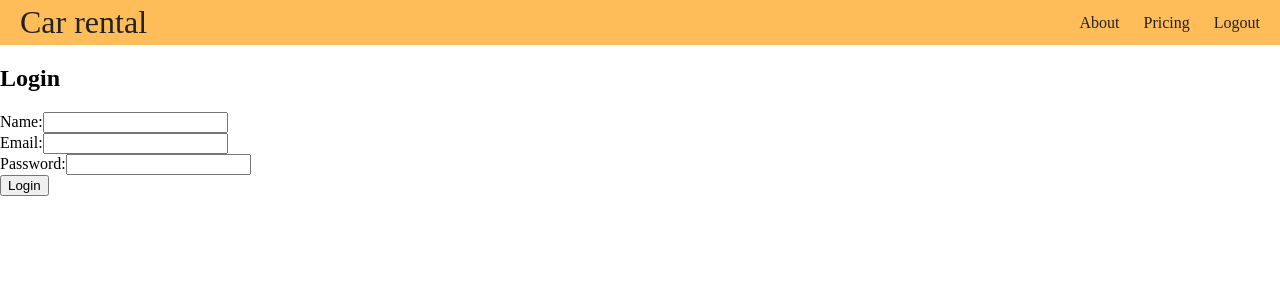
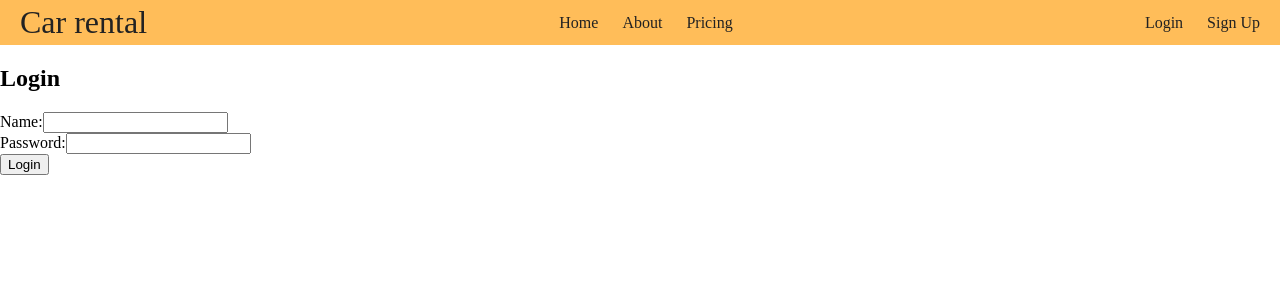
Before and after one commit to miko628/car-rental-frontend, a React (Create React App) app: page /login in a window 1280 px wide. Shown: the top 300 px of the page. Built offline with nearby package versions, Linux system fonts and the light colour scheme.

Commit message:
0.7 login and register

```diff
--- a/package.json
+++ b/package.json
@@ -16,6 +16,7 @@
     "react-leaflet": "^4.0.0",
     "react-router-dom": "^6.3.0",
     "react-scripts": "5.0.1",
+    "react-validation": "^3.0.7",
     "web-vitals": "^2.1.4"
   },
   "scripts": {
--- a/src/App.js
+++ b/src/App.js
@@ -1,97 +1,164 @@
 //import logo from './logo.svg';
 //import './App.css';
-import React, { useCallback, useState } from 'react';
-import axios from 'axios'
-import { BrowserRouter as Router, Routes, Route, Link } from "react-router-dom";
-//import { useNavigate } from "react-router-dom"
+import React, {useEffect, useState} from 'react';
+import {Link, Route, Routes, useNavigate} from "react-router-dom";
 import StartPage from './components/StartPage';
 import LoginForm from './components/LoginForm';
 import RegisterForm from './components/RegisterForm';
 import HomePage from './components/HomePage';
-import NavBar from './components/NavBar';
 import PricingPage from './components/PricingPage';
 import AboutPage from './components/AboutPage';
+import "./components/styles.css"
+import AuthService from "./services/auth.service";
 
-//test user
-const adminUser = {
-    email: "admin@admin.com",
-    password: "admin123"
-}
-const accessToken = ''
-const apiUrl = 'http://localhost:8080'
-
-const authAxios = axios.create({
-    baseURL: apiUrl,
-    headers: {
-        Authorization: `Bearer ${accessToken}`
-    }
-})
 
 export default function App() {
     const [user, setUser] = useState({name: "", email: ""})
     const [users, setUsers] = useState([])
     const [error, setError] = useState("")
 
+    const [showModeratorBoard, setShowModeratorBoard] = useState(false);
+    const [showAdminBoard, setShowAdminBoard] = useState(false);
+    const [currentUser, setCurrentUser] = useState(undefined);
+
+    useEffect(() => {
+        const user = AuthService.getCurrentUser();
+
+        if (user) {
+            setCurrentUser(user);
+            setShowModeratorBoard(user.roles.includes("ROLE_MODERATOR"));
+            setShowAdminBoard(user.roles.includes("ROLE_ADMIN"));
+        }
+    }, []);
+
+
+    let navigate = useNavigate();
+
     const Register = details => {
         console.log(details);
         console.log("Registered in!");
     }
 
-    const Login = details => {
-        console.log(details);
-        var email = details.email;
-        var password = details.password;
+    const logoutHandler = () => {
+        AuthService.logout();
+        // setShowModeratorBoard(false);
+        // setShowAdminBoard(false);
+        // setCurrentUser(undefined);
+    };
 
-        if (details.email == adminUser.email && details.password == adminUser.password) {
-            console.log("Logged in!");
-            setUser({
-                name: details.name,
-                email: details.email
-            })
-        } else {
-            console.log("Login details do not match!")
-        }
-
-    }
 
     const Logout = () => {
         console.log("Logout");
-        setUser({ name: "", email: ""});
+        setUser({name: "", email: ""});
     }
 
     return (
-        // (user.email != "") ? (
-        //     //<div className="welcome">
-        //         //<h2>Welcome, <span>{user.name}</span></h2>
-        //         //<button>Logout</button>
-        //     //</div>
-        //     //<Home Logout={Logout} user={user} />
-        //     <Router>
-        //         <NavBar Logout={Logout} user={user} />
-        //         <Routes>
-        //             <Route path="/" element={<StartPage />} />
-        //             <Route path="/login" element={<LoginForm Login={Login} error={error} />} />
-        //             <Route path="/register" element={<RegisterPage Register={Register} error={error} />} />
-        //             <Route path="/home" element={<HomePage Logout={Logout} user={user} />} />
-        //             <Route path="/pricing" element={<PricingPage />} />
-        //             <Route path="/about" element={<AboutPage />} />
+        <div>
+            {/*<nav className="nav">*/}
+            {/*    <a className="site-title" onClick={() => ("/home")}>Car rental</a>*/}
+            {/*    <ul>*/}
+            {/*        <li>*/}
+            {/*            <a onClick={() => navigate("/about")}>About</a>*/}
+            {/*        </li>*/}
+            {/*        <li>*/}
+            {/*            <a onClick={() => navigate("/pricing")}>Pricing</a>*/}
+            {/*        </li>*/}
+            {/*        <li>*/}
+            {/*            <a onClick={logoutHandler}>Logout</a>*/}
+            {/*        </li>*/}
+            {/*    </ul>*/}
+            {/*</nav>*/}
 
-        //         </Routes>
-        //     </Router>
-        // ) : (
-        //     <LoginForm Login={Login} error={error} />
-        // )
-        <Router>
-            <NavBar Logout={Logout} user={user} />
+            <nav className="nav">
+                <Link to={"/"} className="site-title">
+                    Car rental
+                </Link>
+                <ul>
+                    <li>
+                        <Link to={"/home"} className="nav-link">
+                            Home
+                        </Link>
+                    </li>
+                    <li>
+                        <Link to={"/about"} className="nav-link">
+                            About
+                        </Link>
+                    </li>
+                    <li>
+                        <Link to={"/pricing"} className="nav-link">
+                            Pricing
+                        </Link>
+                    </li>
+                    {showModeratorBoard && (
+                        <li className="nav-item">
+                            <Link to={"/mod"} className="nav-link">
+                                Moderator Board
+                            </Link>
+                        </li>
+                    )}
+
+                    {showAdminBoard && (
+                        <li className="nav-item">
+                            <Link to={"/admin"} className="nav-link">
+                                Admin Board
+                            </Link>
+                        </li>
+                    )}
+                    {currentUser && (
+                        <li className="nav-item">
+                            <Link to={"/user"} className="nav-link">
+                                User
+                            </Link>
+                        </li>
+                    )}
+
+                </ul>
+
+                <ul>
+
+                    {currentUser ? (
+                        <div>
+                            <li className="nav-item">
+                                <Link to={"/profile"} className="nav-link">
+                                    {currentUser.username}
+                                </Link>
+                            </li>
+                            <li className="nav-item">
+                                <a href="/login" className="nav-link" onClick={logoutHandler}>
+                                    LogOut
+                                </a>
+                            </li>
+                        </div>
+                    ) : (
+                        <ul>
+
+                            <li className="nav-item">
+                                <Link to={"/login"} className="nav-link">
+                                    Login
+                                </Link>
+                            </li>
+
+                            <li className="nav-item">
+                                <Link to={"/register"} className="nav-link">
+                                    Sign Up
+                                </Link>
+                            </li>
+
+                        </ul>
+
+                    )}
+                </ul>
+            </nav>
+
             <Routes>
-                <Route exact path="/" element={<StartPage />} />
-                <Route path="/login" element={<LoginForm Login={Login} error={error} />} />
-                <Route path="/register" element={<RegisterForm Register={Register} error={error} />} />
-                <Route path="/home" element={<HomePage Logout={Logout} user={user} />} />
-                <Route path="/pricing" element={<PricingPage />} />
-                <Route path="/about" element={<AboutPage />} />
+                <Route exact path="/" element={<StartPage/>}/>
+                <Route path="/login" element={<LoginForm/>}/>
+                <Route path="/register" element={<RegisterForm Register={Register} error={error}/>}/>
+                <Route path="/home" element={<HomePage Logout={Logout} user={user}/>}/>
+                <Route path="/pricing" element={<PricingPage/>}/>
+                <Route path="/about" element={<AboutPage/>}/>
 
             </Routes>
-        </Router>
+        </div>
     )
 }
--- a/src/components/HomePage.js
+++ b/src/components/HomePage.js
@@ -1,7 +1,6 @@
-import React, { useState } from 'react';
-import NavBar from './NavBar2';
+import React from 'react';
 
-export default function HomePage( { Logout, user } ) {
+export default function HomePage({Logout, user}) {
     return (
         <div className="Home">
             <div className="welcome">
--- a/src/components/LoginForm.js
+++ b/src/components/LoginForm.js
@@ -1,37 +1,78 @@
-import React, { useState } from 'react'
-import { useNavigate } from "react-router-dom"
-import { BrowserRouter as Router, Routes, Route, Link } from "react-router-dom";
+import React, {useRef, useState} from 'react'
+import {useNavigate} from "react-router-dom"
+import AuthService from "../services/auth.service";
 
-export default function LoginForm({ Login, error }) {
-    const [details, setDetails] = useState({name: "", email: "", password: ""})
+export default function LoginForm() {
     let navigate = useNavigate();
+
+    const [username, setUsername] = useState("");
+    const [password, setPassword] = useState("");
+    const [loading, setLoading] = useState(false);
+    const [message, setMessage] = useState("");
+
+    const form = useRef();
+    const checkBtn = useRef();
+
+    const onChangeUsername = (e) => {
+        const username = e.target.value;
+        setUsername(username);
+    };
+
+    const onChangePassword = (e) => {
+        const password = e.target.value;
+        setPassword(password);
+    };
 
     const submitHandler = e => {
         e.preventDefault();
 
-        Login(details)
-        navigate("/home")
+
+        setMessage("");
+        setLoading(true);
+
+
+        console.log(username);
+        console.log(password);
+
+
+        AuthService.login(username, password).then(
+            () => {
+                navigate("/home");
+                window.location.reload();
+            },
+            (error) => {
+                const resMessage =
+                    (error.response &&
+                        error.response.data &&
+                        error.response.data.message) ||
+                    error.message ||
+                    error.toString();
+
+                setLoading(false);
+                setMessage(resMessage);
             }
+        );
+    };
 
     return (
-        <form onSubmit={submitHandler}>
+
+        <div>
+            <form onSubmit={submitHandler} ref={form}>
                 <div className="form-inner">
                     <h2>Login</h2>
                     {/* ERROR! */}
                     <div className="form-group">
                         <label htmlFor="name">Name:</label>
-                    <input type="text" name="name" id="name" onChange={e => setDetails({...details, name: e.target.value})} value={details.name} />
-                </div>
-                <div className="form-group">
-                    <label htmlFor="email">Email:</label>
-                    <input type="email" name="email" id="email" onChange={e => setDetails({...details, email: e.target.value})} value={details.email} />
+                        <input type="text" name="name" id="name" value={username} onChange={onChangeUsername}/>
                     </div>
                     <div className="form-group">
                         <label htmlFor="password">Password:</label>
-                    <input type="password" name="passworc" id="password" onChange={e => setDetails({...details, password: e.target.value})} value={details.password} />
+                        <input type="password" name="passworc" id="password" value={password}
+                               onChange={onChangePassword}/>
                     </div>
                     <input type="submit" value="Login"/>
                 </div>
             </form>
+        </div>
     )
 }
--- a/src/components/NavBar.js
+++ /dev/null
@@ -1,31 +0,0 @@
-import React, { useState } from 'react';
-import { useNavigate } from "react-router-dom"
-import { BrowserRouter as Router, Routes, Route, Link } from "react-router-dom";
-import "./styles.css"
-
-export default function Navbar( { Logout, user } ) {
-    let navigate = useNavigate();
-
-    const logoutHandler = e => {
-        e.preventDefault();
-
-        Logout();
-    }
-
-    return (
-        <nav className="nav">
-            <a className="site-title" onClick={() => navigate("/home")}>Car rental</a>
-            <ul>
-                <li>
-                    <a onClick={() => navigate("/about")}>About</a>
-                </li>
-                <li>
-                    <a onClick={() => navigate("/pricing")}>Pricing</a>
-                </li>
-                <li>
-                    <a onClick={logoutHandler}>Logout</a>
-                </li>
-            </ul>
-        </nav>
-    )
-}
--- a/src/components/NavBar2.js
+++ /dev/null
@@ -1,54 +0,0 @@
-import React from 'react';
-import { useNavigate } from "react-router-dom"
-import { makeStyles } from '@material-ui/core/styles';
-import AppBar from '@material-ui/core/AppBar';
-import IconButton from '@material-ui/core/IconButton';
-import MenuIcon from '@material-ui/icons/Menu';
-
-//import logo from '../logo.svg'
-//import logoMobile from '../logoMobile.svg'
-import { Toolbar, Typography } from '@material-ui/core'
-
-const useStyles = makeStyles((theme) => ({
-    bar: { paddingTop: "1.15rem",
-        backgroundColor: "#ffe7e7",
-    ['@media (max-width:780px)']: {
-        flexDirection: "column"
-    }
-},
-    menuItem: {
-        cursor: "pointer",
-        flexGrow: 1,
-        "&:hover": {
-            color: "#fff"
-        },
-        ['@media (max-width:780px)']: {
-            paddingBottom: "1rem"
-        }
-    }
-}));
-
-export default function NavBar() {
-    const classes = useStyles();
-    let navigate = useNavigate();
-
-    return (
-        <Toolbar position="sticky" color="rgba(0, 0, 0, 0.87)" className={classes.bar}>
-            <Typography variant="h6" className={classes.menuItem}>
-                CarSharing
-            </Typography>
-            <Typography variant="h6" className={classes.menuItem}>
-                Map
-            </Typography>
-            <Typography variant="h6" className={classes.menuItem} onClick={() => navigate("/about")} >
-                About
-            </Typography>
-            <Typography variant="h6" className={classes.menuItem} onClick={() => navigate("/pricing")} >
-                Pricing
-            </Typography>
-            <Typography variant="h6" className={classes.menuItem}>
-                Contact
-            </Typography>
-        </Toolbar>
-    )
-}
--- a/src/components/RegisterForm.js
+++ b/src/components/RegisterForm.js
@@ -1,16 +1,54 @@
-import React, { useState } from 'react'
-import { useNavigate } from "react-router-dom"
-import { BrowserRouter as Router, Routes, Route, Link } from "react-router-dom";
+import React, {useState} from 'react'
+import {useNavigate} from "react-router-dom"
+import AuthService from "../services/auth.service";
 
-export default function RegisterForm({ Register, error }) {
-    const [details, setDetails] = useState({name: "", email: "", password: ""})
+export default function RegisterForm() {
     let navigate = useNavigate();
+
+    const [username, setUsername] = useState("");
+    const [email, setEmail] = useState("");
+    const [password, setPassword] = useState("");
+    const [successful, setSuccessful] = useState(false);
+    const [message, setMessage] = useState("");
+
+
+    const onChangeUsername = (e) => {
+        const username = e.target.value;
+        setUsername(username);
+    };
+
+    const onChangeEmail = (e) => {
+        const email = e.target.value;
+        setEmail(email);
+    };
+
+    const onChangePassword = (e) => {
+        const password = e.target.value;
+        setPassword(password);
+    };
+
 
     const submitHandler = e => {
         e.preventDefault();
 
-        Register(details)
-        navigate("/")
+
+        AuthService.register(username, email, password).then(
+            (response) => {
+                setMessage(response.data.message);
+                setSuccessful(true);
+            },
+            (error) => {
+                const resMessage =
+                    (error.response &&
+                        error.response.data &&
+                        error.response.data.message) ||
+                    error.message ||
+                    error.toString();
+
+                setMessage(resMessage);
+                setSuccessful(false);
+            }
+        );
     }
 
     return (
@@ -20,15 +58,15 @@ export default function RegisterForm({ Register, error }) {
                 {/* ERROR! */}
                 <div className="form-group">
                     <label htmlFor="name">Name:</label>
-                    <input type="text" name="name" id="name" onChange={e => setDetails({...details, name: e.target.value})} value={details.name} />
+                    <input type="text" name="name" id="name" onChange={onChangeUsername} value={username}/>
                 </div>
                 <div className="form-group">
                     <label htmlFor="email">Email:</label>
-                    <input type="email" name="email" id="email" onChange={e => setDetails({...details, email: e.target.value})} value={details.email} />
+                    <input type="email" name="email" id="email" onChange={onChangeEmail} value={email}/>
                 </div>
                 <div className="form-group">
                     <label htmlFor="password">Password:</label>
-                    <input type="password" name="passworc" id="password" onChange={e => setDetails({...details, password: e.target.value})} value={details.password} />
+                    <input type="password" name="passworc" id="password" onChange={onChangePassword} value={password}/>
                 </div>
                 <input type="submit" value="Register"/>
             </div>
--- a/src/index.js
+++ b/src/index.js
@@ -1,11 +1,13 @@
 import React from 'react';
 import ReactDOM from 'react-dom/client';
 import App from './App';
+import {BrowserRouter} from "react-router-dom";
 
 
 const root = ReactDOM.createRoot(document.getElementById('root'));
 root.render(
-  <React.StrictMode>
-    <App />
-  </React.StrictMode>
+    <BrowserRouter>
+      <React.StrictMode>
+        <App/>
+      </React.StrictMode></BrowserRouter>
 );
```
Also changed, not shown: src/components/StartPage.js (+14 -15 lines), src/services/auth.service.js (added, +43 -0 lines), src/services/authHeader.js (added, +9 -0 lines), src/services/user.service.js (added, +29 -0 lines), 1 other file (tests, documents, lock files or other folders). Lines whose indentation alone changed are shown as unchanged.
